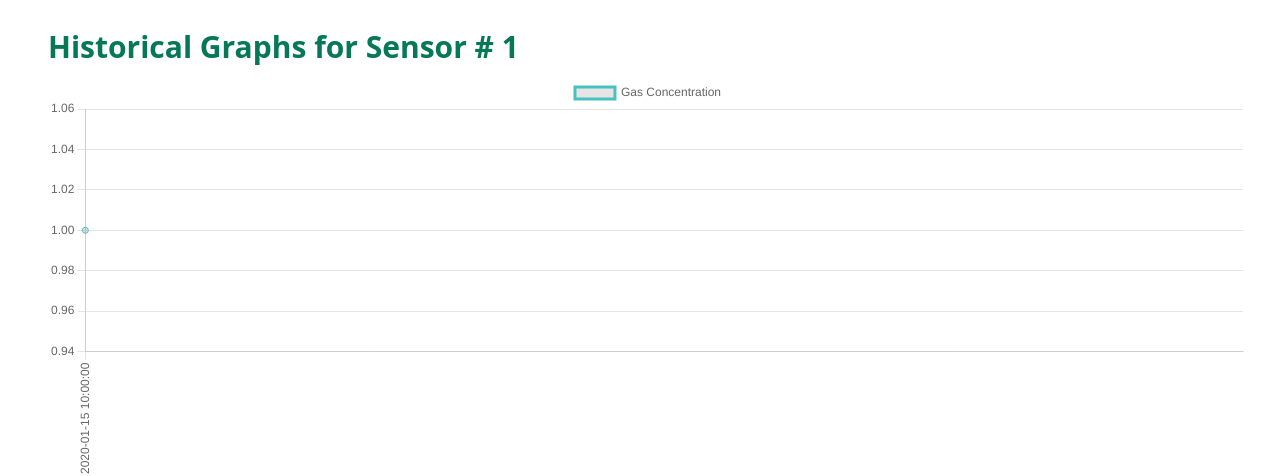
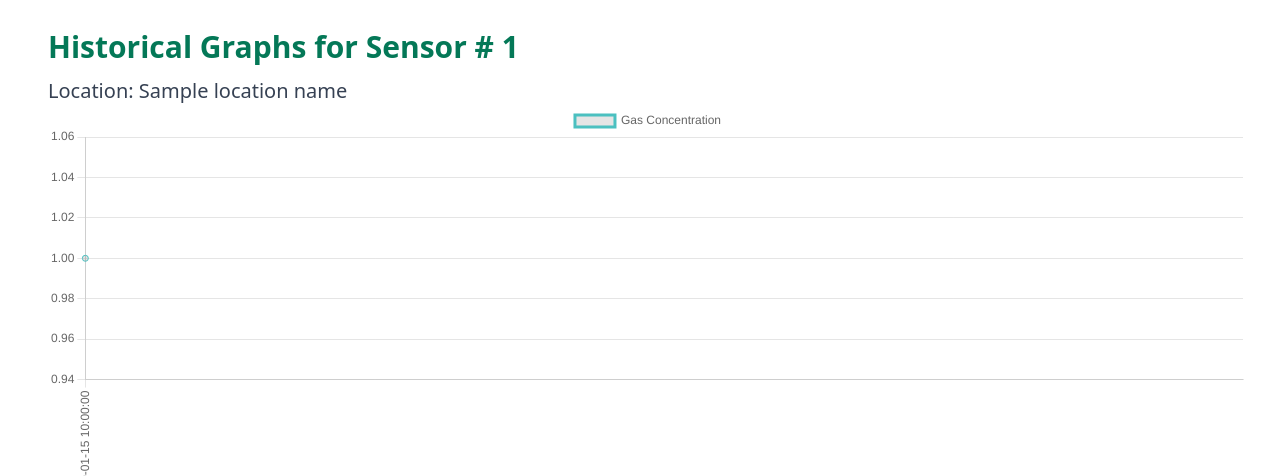
Before and after one commit to JoseTomanan/air-quality-monitoring, a FastAPI app: template templates/loadGraphs.html in a window 1280 px wide. Shown: the top 476 px of the page. Run offline with FastAPI, Linux system fonts and the light colour scheme; the template is opened without the code that fills it: most values are stand-ins (such as "Sample title", 1, 10 or a date in 2020).

Commit message:
feat: Add location

```diff
--- a/templates/loadGraphs.html
+++ b/templates/loadGraphs.html
@@ -15,6 +15,7 @@
 
 {% block body%}
     <h1>Historical Graphs for Sensor # {{ device_id }}</h1>
+    <h4 class="text-xl text-gray-700">Location: {{ location_name }}</h4>
     <div class="center">
         <canvas id="dataChart_gas_conc" width="1200" height="400"></canvas>
         <canvas id="dataChart_pm2_5" width="1200" height="400"></canvas>
```
